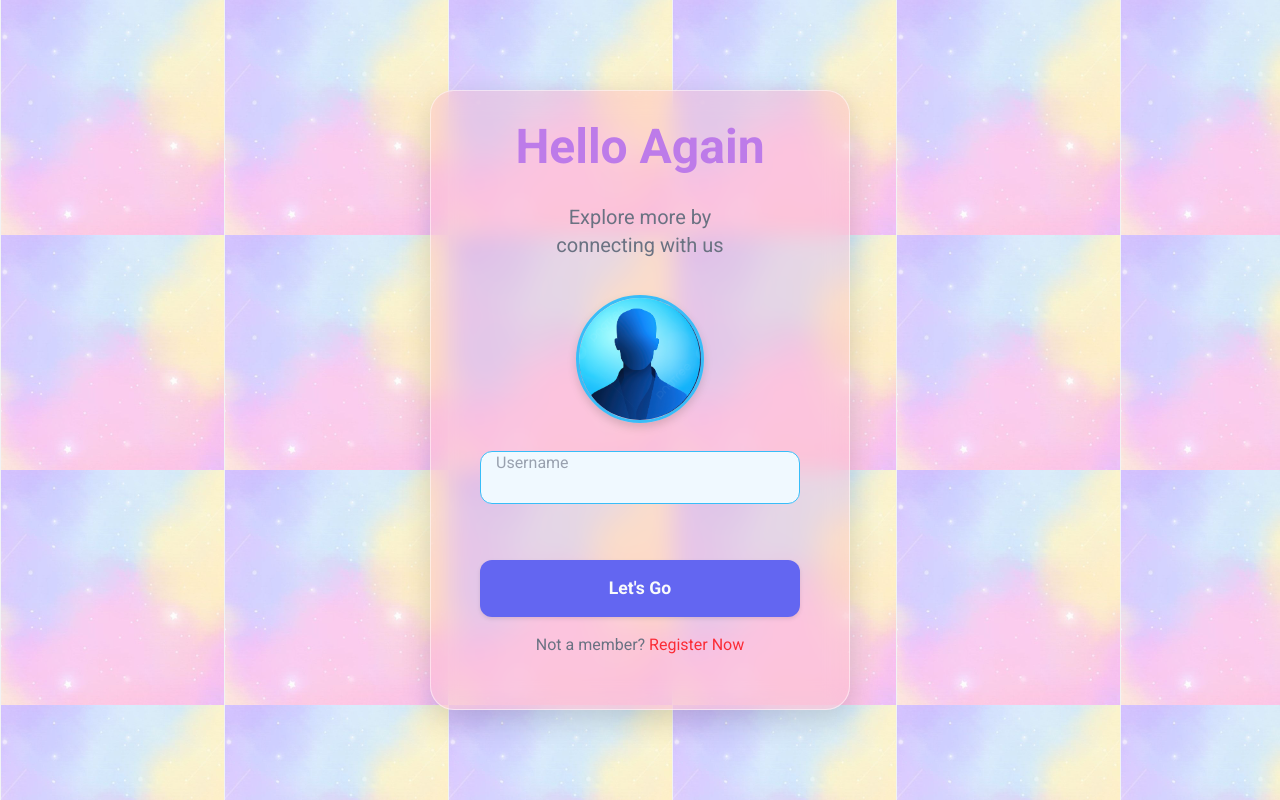
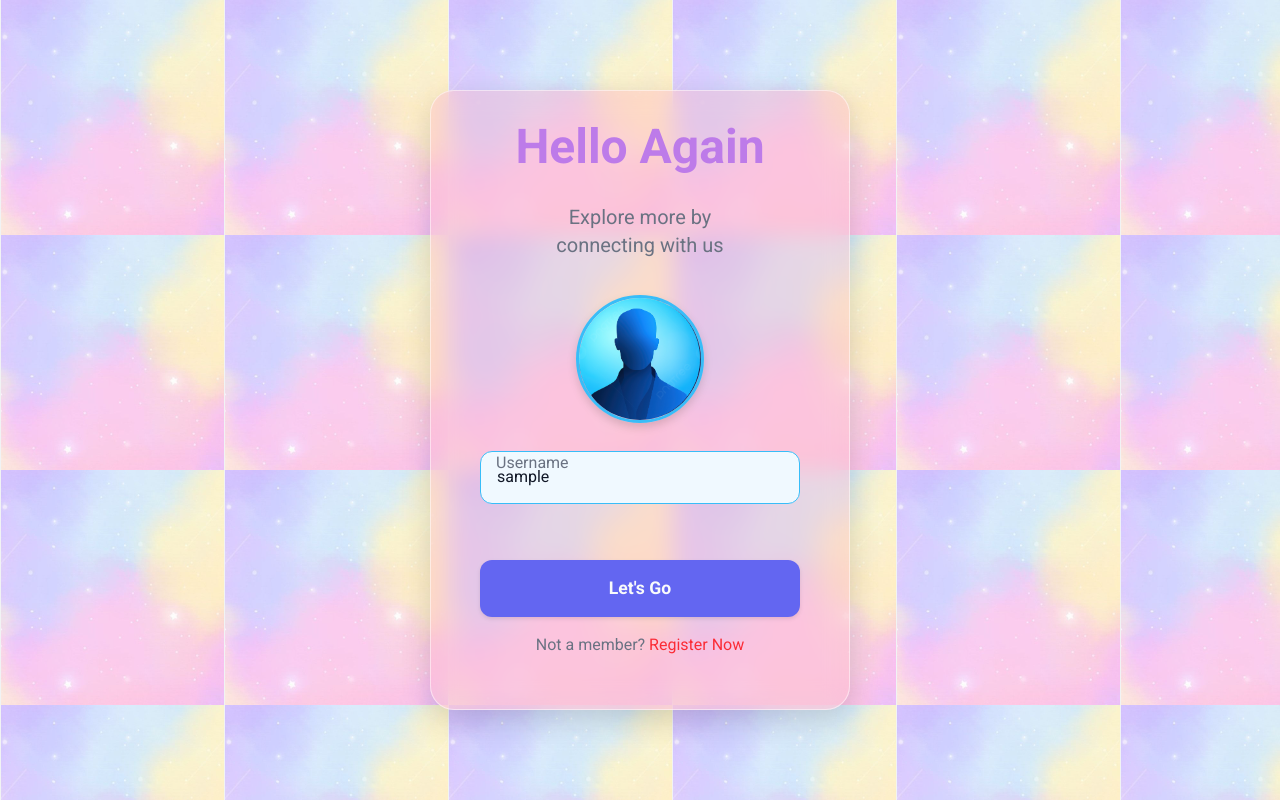
Before and after one commit to codewithsami1234/Profile-authentication-project, a React (Create React App) app in the folder login_app/client/: page / in a window 1280 px wide. Built offline with nearby package versions, Linux system fonts and the light colour scheme; no server answers; sample sign-in values are in the browser's storage.

Commit message:
Enhance username handling with localStorage
Updated username retrieval to include localStorage fallback and added localStorage saving after authentication.

```diff
--- a/login_app/client/src/components/Username.js
+++ b/login_app/client/src/components/Username.js
@@ -10,7 +10,7 @@ import styles from '../styles/Username.module.css';
 
 export default function Username() {
   const navigate = useNavigate();
-  const usernameStore = useAuthStore((state) => state.auth.username);
+  const usernameStore = useAuthStore((state) => state.auth.username) || localStorage.getItem('username');
   const setUsername = useAuthStore((state) => state.setUsername);
 
   useEffect(() => {
@@ -31,6 +31,7 @@ export default function Username() {
 
           if (response?.success) {
             setUsername(values.username);
+            localStorage.setItem('username', values.username); // Save username to localStorage
             navigate('/password');
           } else {
             toast.error(response?.error || 'User does not exist');
@@ -73,9 +74,8 @@ export default function Username() {
                   id="username"
                   type="text"
                   placeholder=" "
-                  value={formik.values.username}
-                  onChange={formik.handleChange}
                   className={`${styles.textbox} peer`}
+                  maxLength={20} // Optional maxLength
                 />
                 <label
                   htmlFor="username"
```
